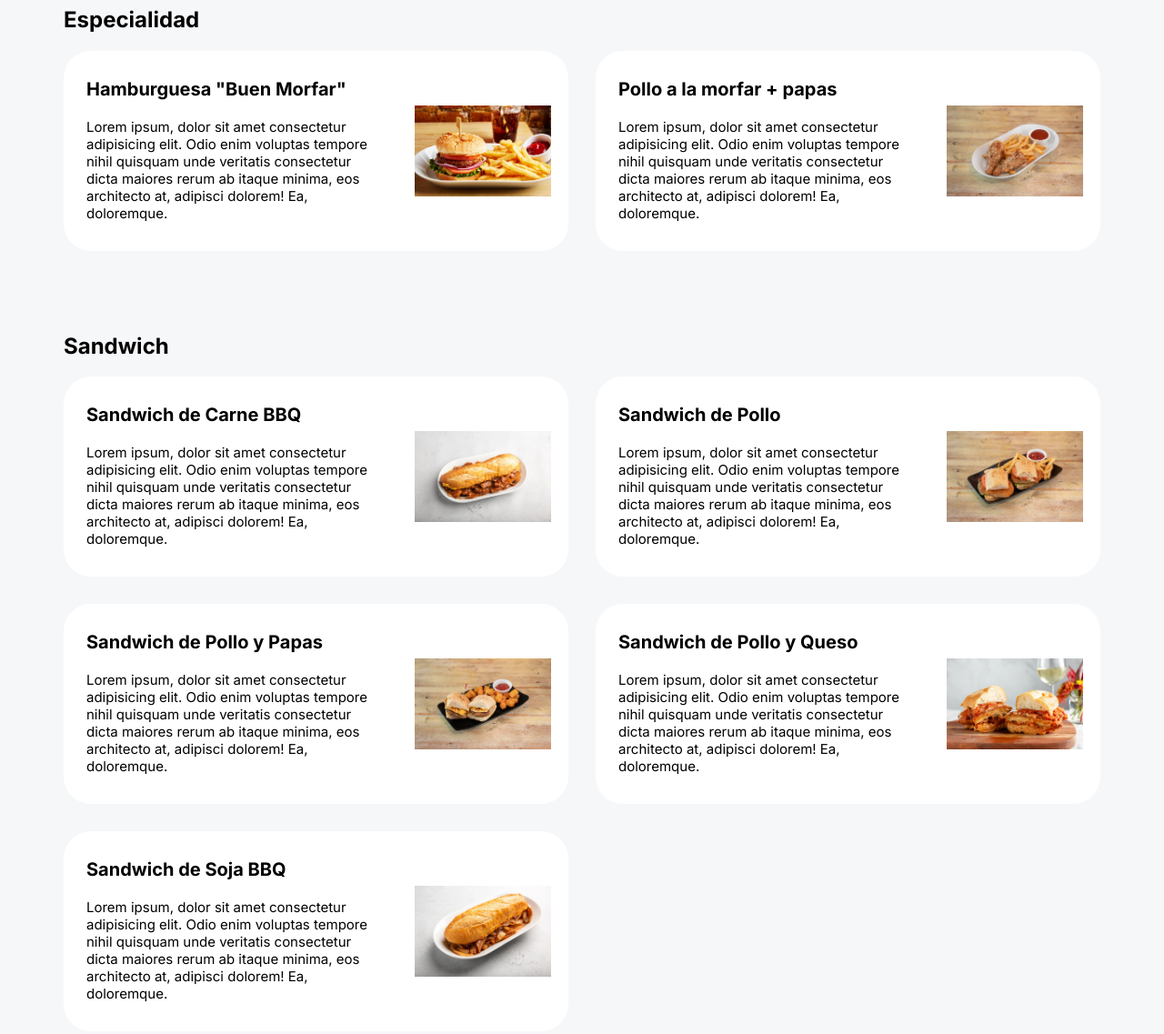
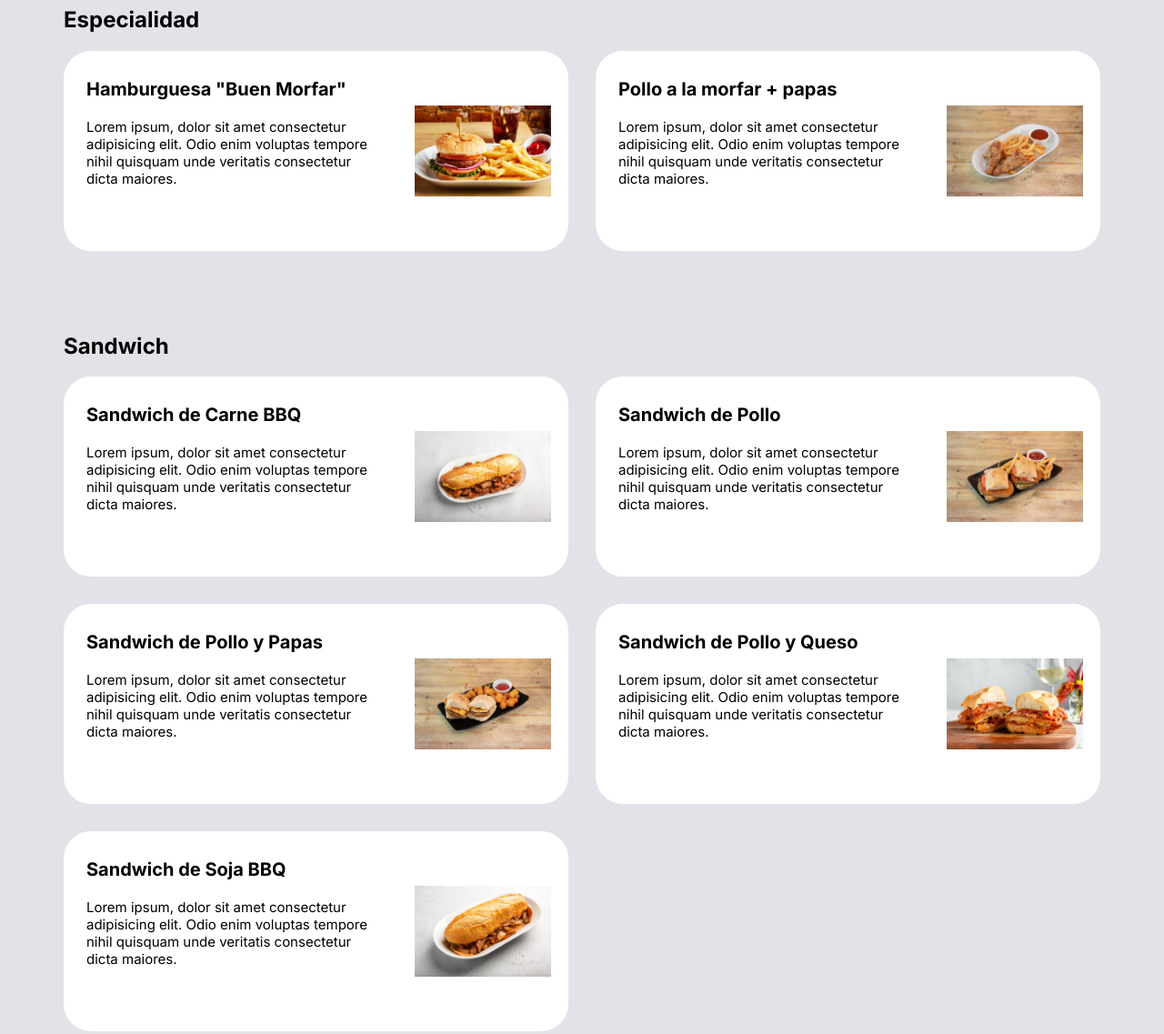
Before and after one commit to gzWilliam3/lab-prog-2025, a plain HTML site: page ProyectoWeb/src/productos.html in a window 1280 px wide. Shown: the part 1600-2737 px from the top of the page at 91% size. Drawn offline with Linux system fonts and the light colour scheme.

Commit message:
Cambios de Francisco

```diff
--- a/ProyectoWeb/src/css/productStyle.css
+++ b/ProyectoWeb/src/css/productStyle.css
@@ -2,7 +2,7 @@ body {
   margin: 0;
   padding: 0;
   font-family: inter;
-  background-color: #f6f7f9;
+  background-color: #e1e3e8;
 }
 
 header{
@@ -14,6 +14,7 @@ header{
 
 a:hover{
 	border-bottom: 2px solid black;
+	background-color: lightgray;
 }
 
 /* SECCION DEL NAV */
@@ -25,6 +26,7 @@ a:hover{
 	margin: 0;
 	padding: 0;
 	background-color: #ffffff;
+	box-shadow: 1px 1px;
 }
 
 .listado a{
@@ -57,7 +59,7 @@ main .listado{
 .navContenedorComidas{
 	position: sticky;
     top: 0;
-    z-index: 1000;
+    /*z-index: 1000; */
     background-color: #ffffff;
 }
 
@@ -85,6 +87,8 @@ main .listado{
 
 .producto:hover{
 	border: 1px solid black;
+	transform: scale(1.05);
+  	background-color: #eee;
 }
 
 .producto{
@@ -96,6 +100,7 @@ main .listado{
 	height: 200px;
 	background-color: #ffffff;
 	padding: 10px;
+	transition: transform 0.3s;
 }
 
 .textoProducto{
--- a/ProyectoWeb/src/css/style.css
+++ b/ProyectoWeb/src/css/style.css
@@ -73,10 +73,14 @@ header{
 
 .containerNosotros{
 	padding: 50px;
+	text-align: justify;
+  	text-indent: 20px;
 }
 
 .nosTitulo{
 	text-align: center;
+	text-transform: uppercase;
+  	color: red;
 }
 
 .imgNosotros{
--- a/ProyectoWeb/src/productos.html
+++ b/ProyectoWeb/src/productos.html
@@ -66,8 +66,7 @@
 								<p class="nombreProducto">Pasta con Queso</p>
 								<p class="descripcionProducto">
 									Lorem ipsum, dolor sit amet consectetur adipisicing elit. Odio enim voluptas
-									tempore nihil quisquam unde veritatis consectetur dicta maiores rerum ab itaque
-									minima, eos architecto at, adipisci dolorem! Ea, doloremque.
+									tempore nihil quisquam unde veritatis consectetur dicta maiores.
 								</p>
 							</div>
 
@@ -81,8 +80,7 @@
 								<p class="nombreProducto">Pasta y Verduras</p>
 								<p class="descripcionProducto">
 									Lorem ipsum, dolor sit amet consectetur adipisicing elit. Odio enim voluptas
-									tempore nihil quisquam unde veritatis consectetur dicta maiores rerum ab itaque
-									minima, eos architecto at, adipisci dolorem! Ea, doloremque.
+									tempore nihil quisquam unde veritatis consectetur dicta maiores.
 								</p>
 							</div>
 
@@ -96,8 +94,7 @@
 								<p class="nombreProducto">Pasta con Albondigas</p>
 								<p class="descripcionProducto">
 									Lorem ipsum, dolor sit amet consectetur adipisicing elit. Odio enim voluptas
-									tempore nihil quisquam unde veritatis consectetur dicta maiores rerum ab itaque
-									minima, eos architecto at, adipisci dolorem! Ea, doloremque.
+									tempore nihil quisquam unde veritatis consectetur dicta maiores.
 								</p>
 							</div>
 
@@ -121,8 +118,7 @@
 								<p class="nombreProducto">Hamburguesa "Buen Morfar"</p>
 								<p class="descripcionProducto">
 									Lorem ipsum, dolor sit amet consectetur adipisicing elit. Odio enim voluptas
-									tempore nihil quisquam unde veritatis consectetur dicta maiores rerum ab itaque
-									minima, eos architecto at, adipisci dolorem! Ea, doloremque.
+									tempore nihil quisquam unde veritatis consectetur dicta maiores.
 								</p>
 							</div>
 
@@ -136,8 +132,7 @@
 								<p class="nombreProducto">Pollo a la morfar + papas</p>
 								<p class="descripcionProducto">
 									Lorem ipsum, dolor sit amet consectetur adipisicing elit. Odio enim voluptas
-									tempore nihil quisquam unde veritatis consectetur dicta maiores rerum ab itaque
-									minima, eos architecto at, adipisci dolorem! Ea, doloremque.
+									tempore nihil quisquam unde veritatis consectetur dicta maiores.
 								</p>
 							</div>
 
@@ -160,8 +155,7 @@
 								<p class="nombreProducto">Sandwich de Carne BBQ</p>
 								<p class="descripcionProducto">
 									Lorem ipsum, dolor sit amet consectetur adipisicing elit. Odio enim voluptas
-									tempore nihil quisquam unde veritatis consectetur dicta maiores rerum ab itaque
-									minima, eos architecto at, adipisci dolorem! Ea, doloremque.
+									tempore nihil quisquam unde veritatis consectetur dicta maiores.
 								</p>
 							</div>
 
@@ -175,8 +169,7 @@
 								<p class="nombreProducto">Sandwich de Pollo</p>
 								<p class="descripcionProducto">
 									Lorem ipsum, dolor sit amet consectetur adipisicing elit. Odio enim voluptas
-									tempore nihil quisquam unde veritatis consectetur dicta maiores rerum ab itaque
-									minima, eos architecto at, adipisci dolorem! Ea, doloremque.
+									tempore nihil quisquam unde veritatis consectetur dicta maiores.
 								</p>
 							</div>
 
@@ -190,8 +183,7 @@
 								<p class="nombreProducto">Sandwich de Pollo y Papas</p>
 								<p class="descripcionProducto">
 									Lorem ipsum, dolor sit amet consectetur adipisicing elit. Odio enim voluptas
-									tempore nihil quisquam unde veritatis consectetur dicta maiores rerum ab itaque
-									minima, eos architecto at, adipisci dolorem! Ea, doloremque.
+									tempore nihil quisquam unde veritatis consectetur dicta maiores.
 								</p>
 							</div>
 
@@ -205,8 +197,7 @@
 								<p class="nombreProducto">Sandwich de Pollo y Queso</p>
 								<p class="descripcionProducto">
 									Lorem ipsum, dolor sit amet consectetur adipisicing elit. Odio enim voluptas
-									tempore nihil quisquam unde veritatis consectetur dicta maiores rerum ab itaque
-									minima, eos architecto at, adipisci dolorem! Ea, doloremque.
+									tempore nihil quisquam unde veritatis consectetur dicta maiores.
 								</p>
 							</div>
 
@@ -220,8 +211,7 @@
 								<p class="nombreProducto">Sandwich de Soja BBQ</p>
 								<p class="descripcionProducto">
 									Lorem ipsum, dolor sit amet consectetur adipisicing elit. Odio enim voluptas
-									tempore nihil quisquam unde veritatis consectetur dicta maiores rerum ab itaque
-									minima, eos architecto at, adipisci dolorem! Ea, doloremque.
+									tempore nihil quisquam unde veritatis consectetur dicta maiores.
 								</p>
 							</div>
 
@@ -246,8 +236,7 @@
 								<p class="nombreProducto">Nuggets de Pollo</p>
 								<p class="descripcionProducto">
 									Lorem ipsum, dolor sit amet consectetur adipisicing elit. Odio enim voluptas
-									tempore nihil quisquam unde veritatis consectetur dicta maiores rerum ab itaque
-									minima, eos architecto at, adipisci dolorem! Ea, doloremque.
+									tempore nihil quisquam unde veritatis consectetur dicta maiores.
 								</p>
 							</div>
 
@@ -261,8 +250,7 @@
 								<p class="nombreProducto">Nuggets de Verdura</p>
 								<p class="descripcionProducto">
 									Lorem ipsum, dolor sit amet consectetur adipisicing elit. Odio enim voluptas
-									tempore nihil quisquam unde veritatis consectetur dicta maiores rerum ab itaque
-									minima, eos architecto at, adipisci dolorem! Ea, doloremque.
+									tempore nihil quisquam unde veritatis consectetur dicta maiores.
 								</p>
 							</div>
 
@@ -285,8 +273,7 @@
 								<p class="nombreProducto">Ensalada Champi+Verde</p>
 								<p class="descripcionProducto">
 									Lorem ipsum, dolor sit amet consectetur adipisicing elit. Odio enim voluptas
-									tempore nihil quisquam unde veritatis consectetur dicta maiores rerum ab itaque
-									minima, eos architecto at, adipisci dolorem! Ea, doloremque.
+									tempore nihil quisquam unde veritatis consectetur dicta maiores.
 								</p>
 							</div>
 
@@ -300,8 +287,7 @@
 								<p class="nombreProducto">Ensalada Verde</p>
 								<p class="descripcionProducto">
 									Lorem ipsum, dolor sit amet consectetur adipisicing elit. Odio enim voluptas
-									tempore nihil quisquam unde veritatis consectetur dicta maiores rerum ab itaque
-									minima, eos architecto at, adipisci dolorem! Ea, doloremque.
+									tempore nihil quisquam unde veritatis consectetur dicta maiores.
 								</p>
 							</div>
 
```
